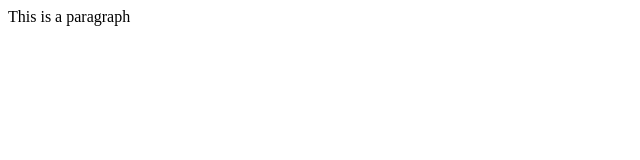
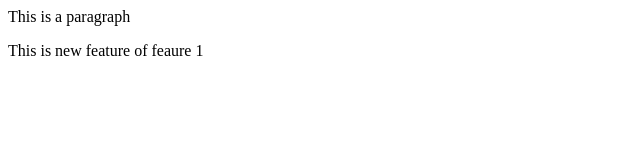
Before and after one commit to PratyushPoddar07/localRepo, a plain HTML site: page index.html in a window 1280 px wide. Shown: the whole page, without its empty margins (0-640 px from the left). Drawn offline with Linux system fonts and the light colour scheme.

Commit message:
new feature

```diff
--- a/index.html
+++ b/index.html
@@ -1 +1,2 @@
 <p>This is a paragraph</p>
+<p>This is new feature of feaure 1</p>
```
Also changed, not shown: 1 other file.
